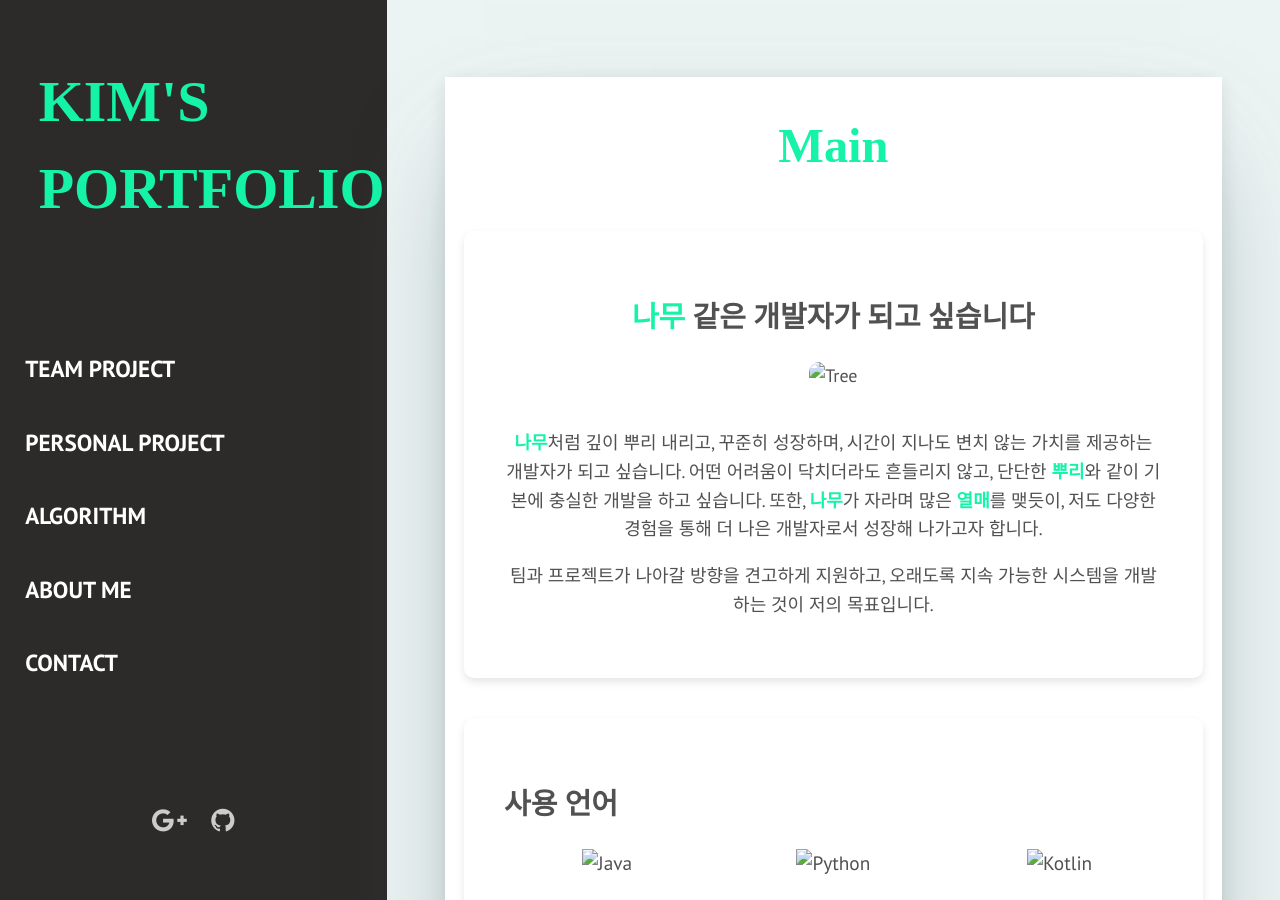
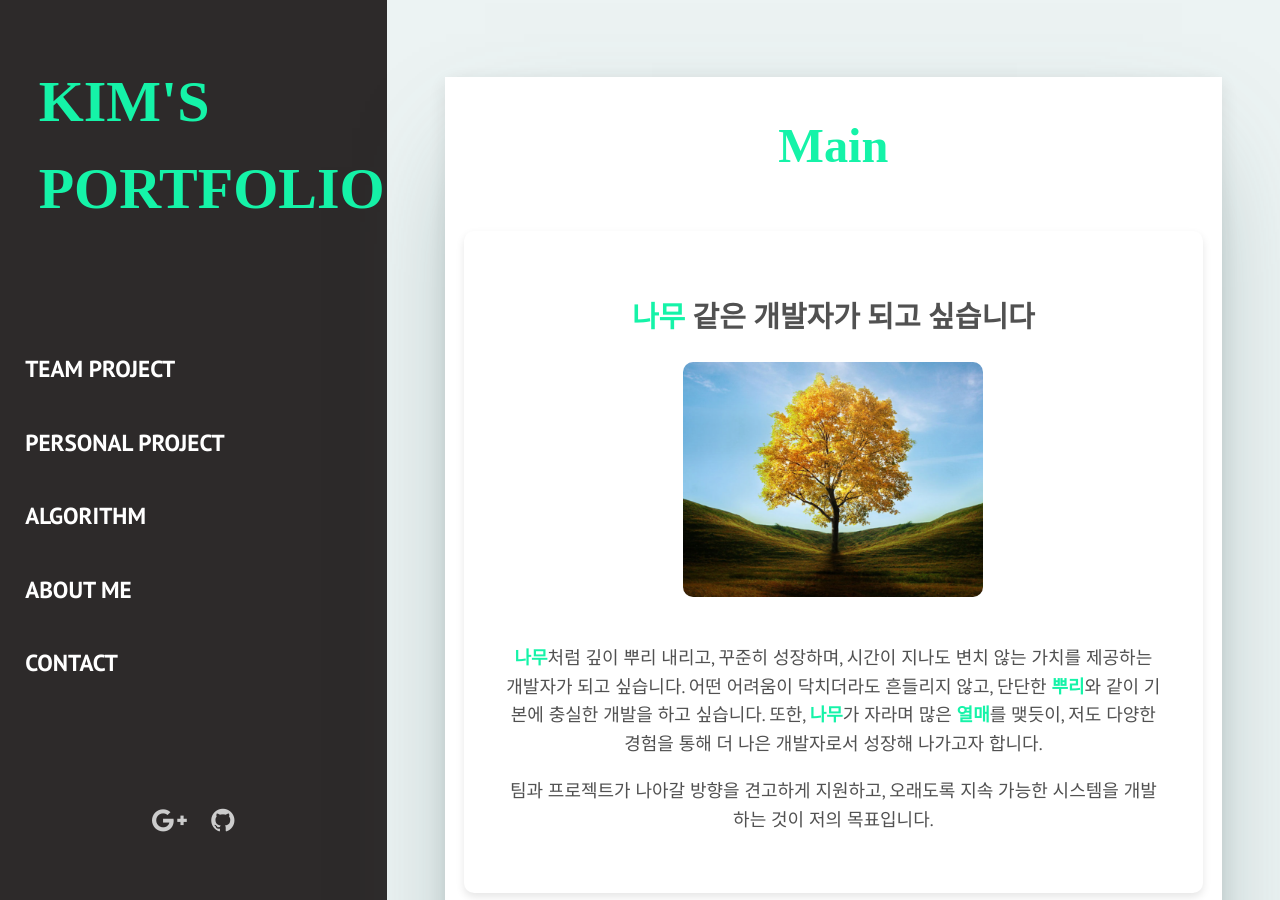
Before and after one commit to kimgusxo/kimgusxo.github.io, a Jekyll site: the page built from index.html, in a window 1280 px wide and 900 px high. Built offline with Jekyll 4.4.1, drawn with Linux system fonts in a browser that asks for light colours; some web fonts are replaced; the list of posts is cut into pages by our own code.

Commit message:
main변경경

```diff
--- a/index.html
+++ b/index.html
@@ -6,7 +6,7 @@ title: "Main"
 <section class="tree-vision white-background">
   <h2><strong style="color: #15F3A8">나무</strong> 같은 개발자가 되고 싶습니다</h2>
   <div class="vision-content">
-    <img src="{{ site.baseurl }}/home/Tree.png" alt="Tree" class="tree-image">
+    <img src="assets/img/home/Tree.png" alt="Tree" class="tree-image">
     <p>
       <strong style="color: #15F3A8">나무</strong>처럼 깊이 뿌리 내리고, 꾸준히 성장하며, 시간이 지나도 변치 않는 가치를 제공하는 개발자가 되고 싶습니다.
       어떤 어려움이 닥치더라도 흔들리지 않고, 단단한 <strong style="color: #15F3A8">뿌리</strong>와 같이 기본에 충실한 개발을 하고 싶습니다.
@@ -23,19 +23,19 @@ title: "Main"
   <h2>사용 언어</h2>
   <div class="skills-grid">
     <div class="skill-box">
-      <img src="{{ site.baseurl }}/home/Java.png" alt="Java" class="skill-image">
+      <img src="assets/img/home/Java.png" alt="Java" class="skill-image">
       <p>Java</p>
     </div>
     <div class="skill-box">
-      <img src="{{ site.baseurl }}/home/Python.png" alt="Python" class="skill-image">
+      <img src="assets/img/home/Python.png" alt="Python" class="skill-image">
       <p>Python</p>
     </div>
     <div class="skill-box">
-      <img src="{{ site.baseurl }}/home/Kotlin.png" alt="Kotlin" class="skill-image">
+      <img src="assets/img/home/Kotlin.png" alt="Kotlin" class="skill-image">
       <p>Kotlin</p>
     </div>
     <div class="skill-box">
-      <img src="{{ site.baseurl }}/home/Javascript.png" alt="JavaScript" class="skill-image">
+      <img src="assets/img/home/Javascript.png" alt="JavaScript" class="skill-image">
       <p>JavaScript</p>
     </div>
   </div>
@@ -46,19 +46,19 @@ title: "Main"
   <h2>사용 프레임워크 및 데이터베이스</h2>
   <div class="skills-grid">
     <div class="skill-box">
-      <img src="{{ site.baseurl }}/home/SpringBoot.png" alt="Spring Framework" class="skill-image">
+      <img src="assets/img/home/SpringBoot.png" alt="Spring Framework" class="skill-image">
       <p>Spring Framework</p>
     </div>
     <div class="skill-box">
-      <img src="{{ site.baseurl }}/home/VueJs.png" alt="Vue.js" class="skill-image">
+      <img src="assets/img/home/VueJs.png" alt="Vue.js" class="skill-image">
       <p>Vue.js</p>
     </div>
     <div class="skill-box">
-    <img src="{{ site.baseurl }}/home/PostgreSQL.png" alt="PostgreSQL" class="skill-image">
+    <img src="assets/img/home/PostgreSQL.png" alt="PostgreSQL" class="skill-image">
       <p>PostgreSQL</p>
     </div>
     <div class="skill-box">
-      <img src="{{ site.baseurl }}/home/MySQL.png" alt="MySQL" class="skill-image">
+      <img src="assets/img/home/MySQL.png" alt="MySQL" class="skill-image">
       <p>MySQL</p>
     </div>
   </div>
```
